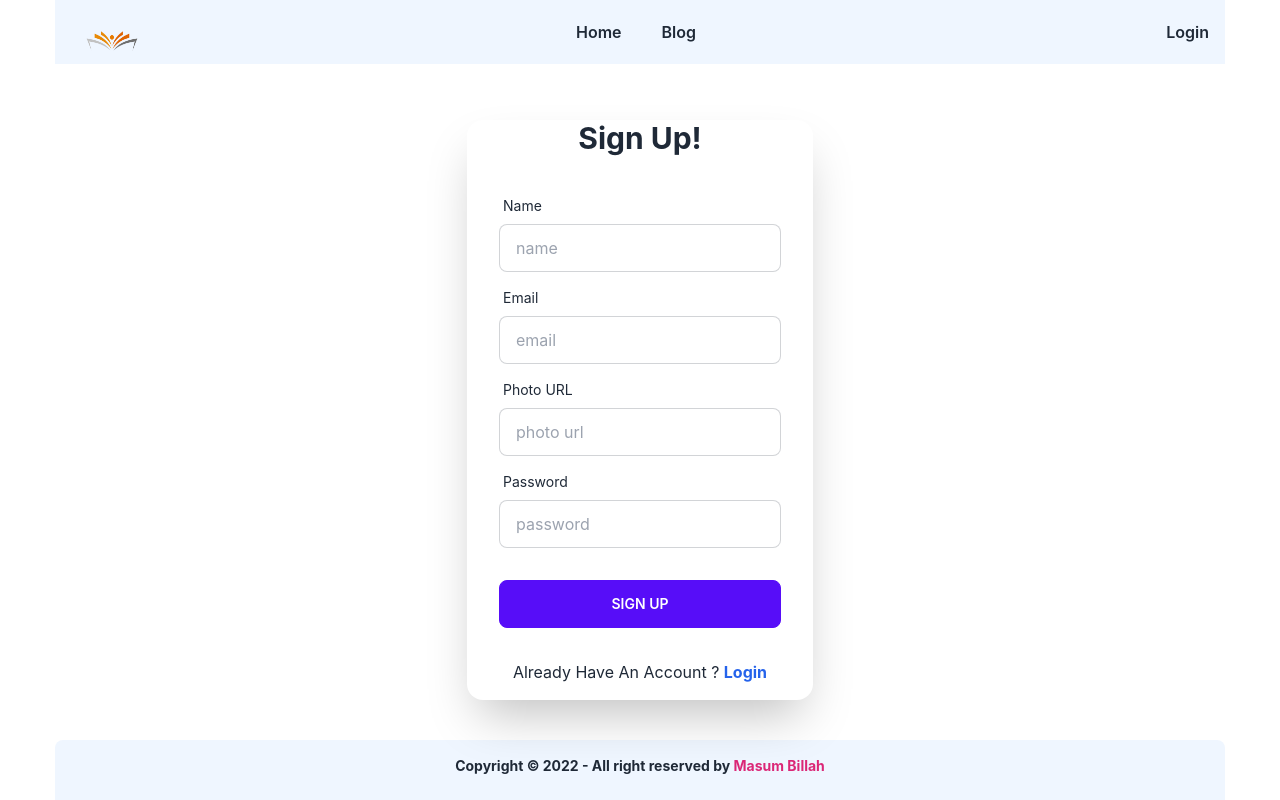
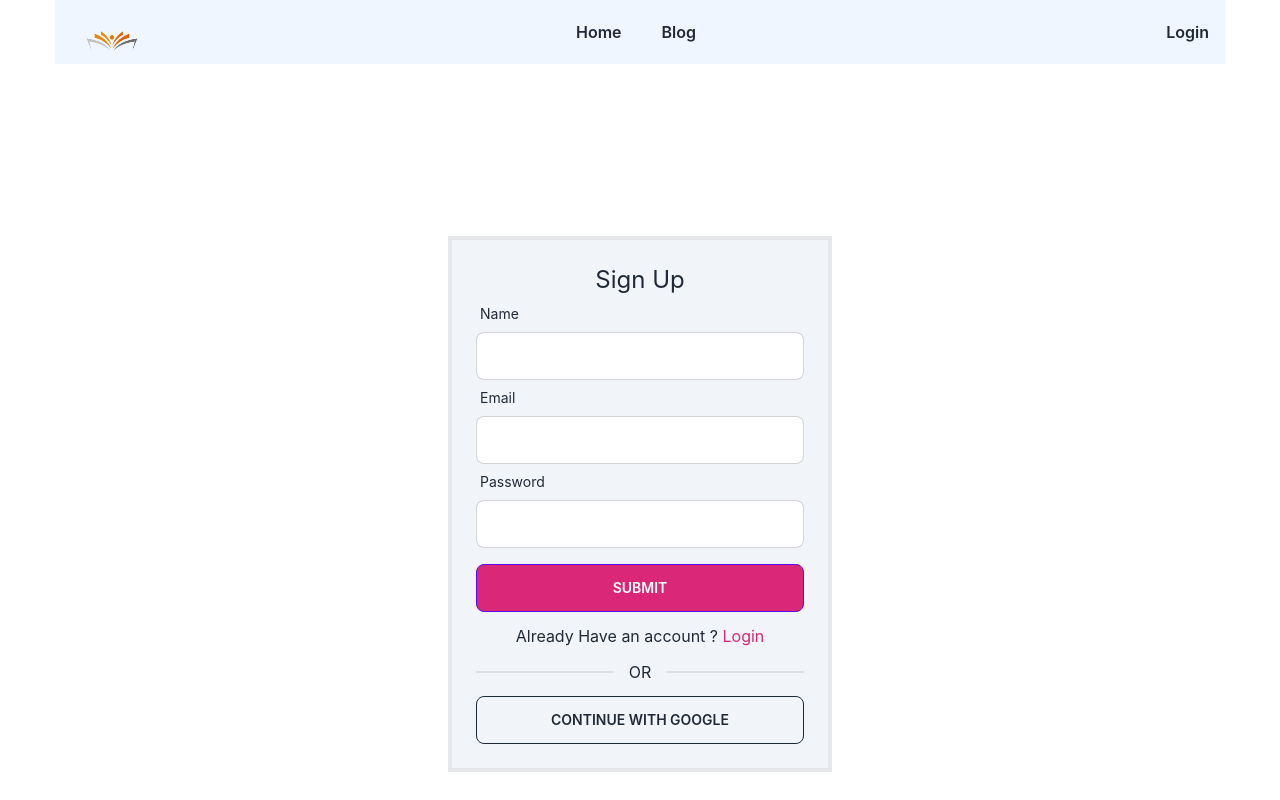
Before and after one commit to masum-71/readers-hub-client, a React (Create React App) app: page /signup in a window 1280 px wide. Shown: the top 800 px of the page. Built offline with nearby package versions, Linux system fonts and the light colour scheme.

Commit message:
signup page setup done

```diff
--- a/src/Pages/Signup/Signup.js
+++ b/src/Pages/Signup/Signup.js
@@ -1,77 +1,75 @@
 import React from "react";
+import { useForm } from "react-hook-form";
 import { Link } from "react-router-dom";
 
 const Signup = () => {
+  const {
+    register,
+    handleSubmit,
+    formState: { errors },
+  } = useForm();
   return (
-    <div className="hero">
-      <div className="hero-content flex-col lg:flex-row-reverse justify-between">
-        <div className="card  w-full shadow-2xl bg-base-100">
-          <div className="text-center">
-            <h1 className="text-3xl text-center font-bold">Sign Up!</h1>
-          </div>
-          <form className="card-body">
-            <div className="form-control">
+    <div className="flex h-screen justify-center items-center">
+      <div className="w-96 border-4 bg-slate-100 p-6">
+        <p className="text-2xl text-center">Sign Up</p>
+        <form onSubmit={handleSubmit()}>
+          <div className="form-control w-full ">
             <label className="label">
-                <span className="label-text">Name</span>
+              <span className="label-text"> Name</span>
             </label>
             <input
               type="text"
-                placeholder="name"
-                name="name"
-                className="input input-bordered"
+              className="input input-bordered w-full "
+              {...register("name", { required: "Name is required" })}
             />
+            {errors.name && (
+              <p className="text-red-500 text-center mt-3">
+                {errors.name.message}
+              </p>
+            )}
           </div>
-            <div className="form-control">
+          <div className="form-control w-full ">
             <label className="label">
               <span className="label-text">Email</span>
             </label>
             <input
-                type="text"
-                placeholder="email"
-                name="email"
-                required
-                className="input input-bordered"
+              type="email"
+              className="input input-bordered w-full "
+              {...register("email", { required: true })}
             />
           </div>
-            <div className="form-control">
-              <label className="label">
-                <span className="label-text">Photo URL</span>
-              </label>
-              <input
-                type="text"
-                placeholder="photo url"
-                name="photoURL"
-                required
-                className="input input-bordered"
-              />
-            </div>
-            <div className="form-control">
+          <div className="form-control w-full ">
             <label className="label">
               <span className="label-text">Password</span>
             </label>
             <input
               type="password"
-                placeholder="password"
-                name="password"
-                required
-                className="input input-bordered"
+              className="input input-bordered w-full "
+              {...register("password", {
+                required: true,
+                minLength: { value: 6, message: "minimum 6 characters" },
+              })}
             />
+            {errors.password && (
+              <p className="text-red-500 text-center mt-3">
+                {errors.password.message}
+              </p>
+            )}
           </div>
-            <div className="form-control mt-6">
+
           <input
-                className="btn btn-primary"
+            className="btn mt-4 btn-primary bg-pink-600 w-full"
             type="submit"
-                value="Sign Up"
           />
-            </div>
         </form>
-          <p className="text-center mb-4">
-            Already Have An Account ?{" "}
-            <Link to="/login" className="text-blue-600 font-bold">
+        <p className="text-center my-3">
+          Already Have an account ?{" "}
+          <Link to="/login" className="text-pink-600">
             Login
-            </Link>{" "}
+          </Link>
         </p>
-        </div>
+        <div className="divider">OR</div>
+        <button className="btn btn-outline w-full">CONTINUE WITH GOOGLE</button>
       </div>
     </div>
   );
```
Lines whose indentation alone changed are shown as unchanged.
